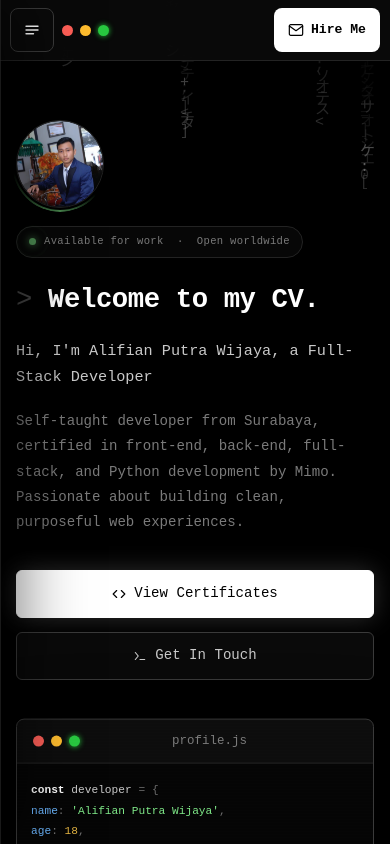
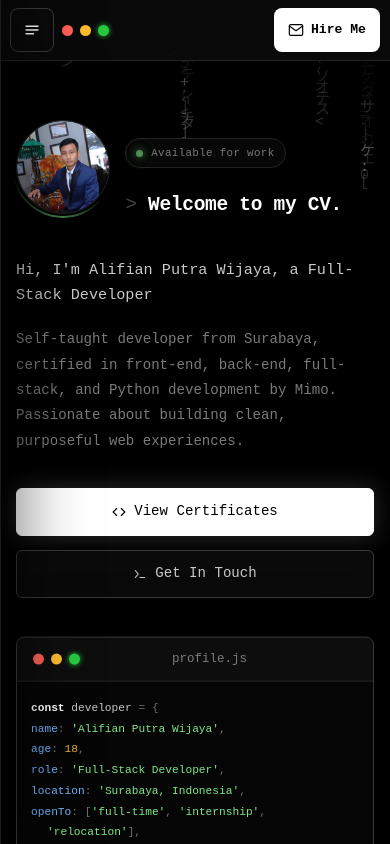
Before and after one commit to alifiancode/alifian-cv, a React (Vite) app: page / in a window 390 px wide. Shown: the top 844 px of the page. Built offline with nearby package versions, Linux system fonts and the light colour scheme.

Commit message:
Fix: Profile Image size and position

```diff
--- a/src/components/sections/Hero/Hero.css
+++ b/src/components/sections/Hero/Hero.css
@@ -37,8 +37,9 @@
 
 .hero__top {
   display: flex;
-  align-items: flex-start;
-  gap: 56px;
+  align-items: center;
+  gap: clamp(14px, 4vw, 56px);
+  margin-bottom: 20px;
 }
 
 .hero__main {
@@ -48,8 +49,8 @@
 
 .hero__avatar {
   position: relative;
-  width: 260px;
-  height: 260px;
+  width: clamp(90px, 24vw, 260px);
+  height: clamp(90px, 24vw, 260px);
   aspect-ratio: 1 / 1;
   margin-bottom: 24px;
   border-radius: 50%;
@@ -139,7 +140,7 @@
   line-height: 1.2;
   letter-spacing: -0.015em;
   color: var(--text-bright);
-  margin-bottom: 20px;
+  margin-bottom: 0;
   min-height: 1.3em;
 }
 
@@ -319,11 +320,6 @@
   line-height: 1.5;
 }
 
-@media (max-width: 960px) {
-  .hero__top { flex-direction: column; gap: 0; }
-  .hero__avatar { width: 112px; height: 112px; margin-bottom: 24px; }
-}
-
 @media (max-width: 900px) {
   .hero { padding-top: 108px; }
 }
@@ -336,9 +332,9 @@
 
 @media (max-width: 480px) {
   .hero { padding-top: 120px; padding-bottom: 64px; }
-  .hero__avatar { width: 88px; height: 88px; margin-bottom: 18px; }
-  .hero__badge { font-size: 0.66rem; padding: 6px 12px; }
-  .hero__headline { font-size: clamp(1.4rem, 7vw, 2rem); }
+  .hero__badge { font-size: 0.68rem; padding: 5px 10px; }
+  .hero__badge-extra { display: none; }
+  .hero__headline { font-size: clamp(1.1rem, 5vw, 2rem); }
   .hero__window { border-radius: 8px; }
   .hero__code { padding: 16px 0; }
   .hero__lines { padding-left: 14px; padding-right: 12px; }
@@ -351,16 +347,10 @@
 }
 
 @media (max-width: 360px) {
-  .hero__avatar { width: 76px; height: 76px; margin-bottom: 14px; }
   .hero__line { font-size: 0.62rem; }
   .hero__stat-num { font-size: 1.3rem; }
 }
 
 @media (max-height: 700px) and (max-width: 480px) {
   .hero { padding-top: 108px; }
-  .hero__avatar { width: 76px; height: 76px; margin-bottom: 12px; }
 }
-
-@media (max-height: 500px) and (orientation: landscape) {
-  .hero__avatar { width: 68px; height: 68px; margin-bottom: 10px; }
-}
--- a/src/components/sections/Hero/Hero.jsx
+++ b/src/components/sections/Hero/Hero.jsx
@@ -57,13 +57,16 @@ export default function Hero() {
         <div className="hero__main">
         <div className="hero__badge">
           <span className="hero__badge-dot" />
-          Available for work &nbsp;&middot;&nbsp; Open worldwide
+          Available for work
+          <span className="hero__badge-extra">&nbsp;&middot;&nbsp; Open worldwide</span>
         </div>
 
         <h1 className="hero__headline">
           <span className="hero__prompt">&gt;</span> {headline}
           {!headlineDone && <span className="hero__cursor" aria-hidden="true" />}
         </h1>
+        </div>
+        </div>
 
         <p className={`hero__subtitle${headlineDone ? ' is-visible' : ''}`}>
           Hi, I'm {config.name}, a {role}
@@ -93,8 +96,6 @@ export default function Hero() {
             </svg>
             Get In Touch
           </a>
-        </div>
-        </div>
         </div>
 
         <div className={`hero__window scanlines${headlineDone ? ' is-visible' : ''}`}>
```
